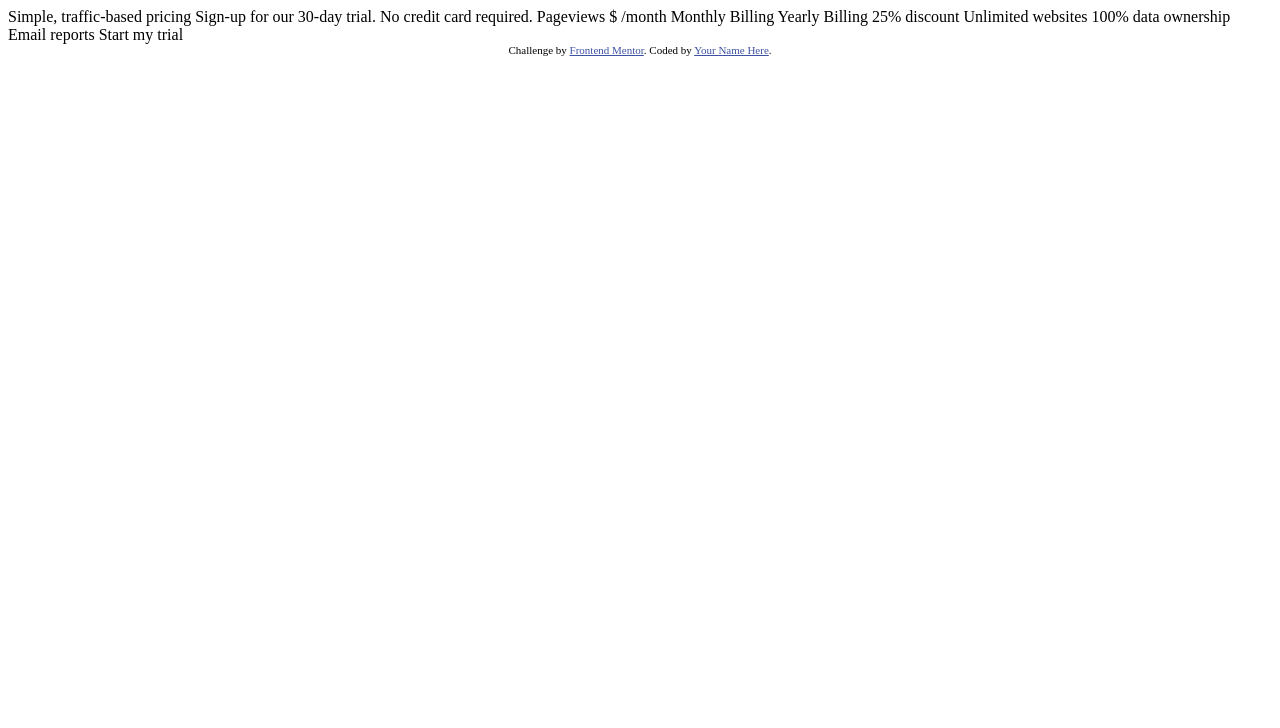
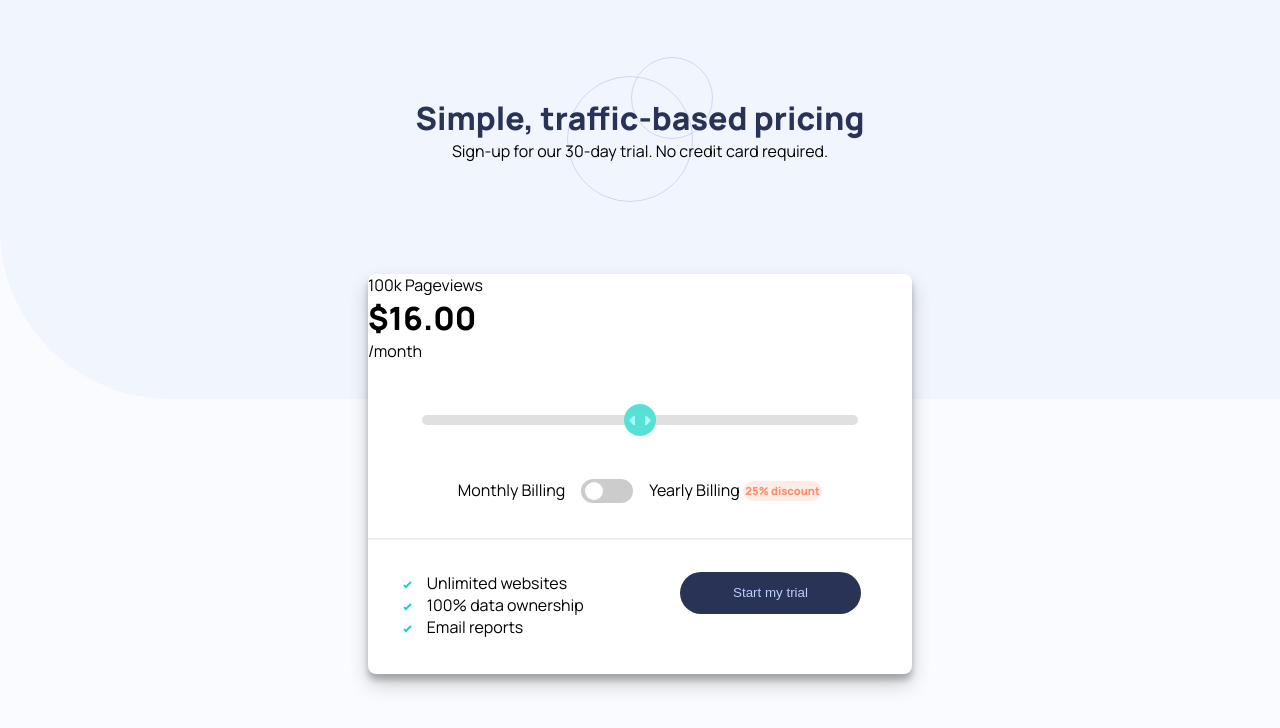
Before and after one commit to Kevo760/Interactive-Pricing, a plain HTML site: page index.html in a window 1280 px wide. Drawn offline with Linux system fonts and the light colour scheme.

Commit message:
Beta v1.0.0
HTML
-Added Tags
-Added button and slider

CSS
-Added styling

```diff
--- a/index.html
+++ b/index.html
@@ -5,35 +5,64 @@
   <meta name="viewport" content="width=device-width, initial-scale=1.0"> <!-- displays site properly based on user's device -->
 
   <link rel="icon" type="image/png" sizes="32x32" href="./images/favicon-32x32.png">
+  <link rel="stylesheet" href="./style.css">
+  <link rel="preconnect" href="https://fonts.googleapis.com">
+<link rel="preconnect" href="https://fonts.gstatic.com" crossorigin>
+<link href="https://fonts.googleapis.com/css2?family=Manrope:wght@400;500;600;800&display=swap" rel="stylesheet">
 
   <title>Frontend Mentor | Interactive pricing component</title>
 
-  <!-- Feel free to remove these styles or customise in your own stylesheet 👍 -->
-  <style>
-    .attribution { font-size: 11px; text-align: center; }
-    .attribution a { color: hsl(228, 45%, 44%); }
-  </style>
 </head>
 <body>
 
-  Simple, traffic-based pricing
-  Sign-up for our 30-day trial. No credit card required.
+  <div class="top-text">
+    <h1>Simple, traffic-based pricing</h1>
+    <p>Sign-up for our 30-day trial. No credit card required.</p>
+  </div>
 
-  Pageviews
-  $ /month
+  <div class="box">
+    <div class="top-section">
 
-  Monthly Billing
-  Yearly Billing 25% discount
+      <div class="page-view">100k Pageviews</div>
+      <div class="price"><h1>$16.00</h1>/month</div>
 
-  Unlimited websites
-  100% data ownership
-  Email reports
+      <input type="range" class="range-slider" id="myRange">
 
-  Start my trial
+      <div class="toggle-sec">
 
-  <div class="attribution">
-    Challenge by <a href="https://www.frontendmentor.io?ref=challenge" target="_blank">Frontend Mentor</a>.
-    Coded by <a href="#">Your Name Here</a>.
+        <p>Monthly Billing</p>
+
+        <label class="switch">
+          <input type="checkbox">
+          <span class="slider round"></span>
+        </label>
+
+       <p>Yearly Billing <span class="discount-text">25% discount</span></p>
+      </div>
+
+    </div>
+
+    <div class="bottom-section">
+
+      <div class="list">
+        <ul>
+          <li>Unlimited websites</li>
+          <li>100% data ownership</li>
+          <li>Email reports</li>
+        </ul>
+      </div>
+
+      <div class="trial">
+        <button>Start my trial</button>
+      </div>
+
+
+
+
+
+    </div>
   </div>
+
+  <script src="./script.js"></script>
 </body>
 </html>
--- /dev/null
+++ b/style.css
@@ -0,0 +1,219 @@
+html {
+    background-image: url('./images/bg-pattern.svg');
+    background-color: hsl(230, 100%, 99%);
+    background-repeat: no-repeat;
+    font-family: 'Manrope', sans-serif;
+    background-size: contain;
+    height: 100%;
+    width: 100%;
+}
+
+* {
+    padding: 0;
+    margin: 0;
+    box-sizing: border-box;
+}
+
+
+
+.box {
+    display: flex;
+    flex-direction: column;
+    background-color: hsl(0, 0%, 100%);
+    width: 34rem;
+    height: 25rem;
+    margin: auto;
+    border-radius: .5rem;
+    box-shadow: rgba(0, 0, 0, 0.19) 0px 10px 20px, rgba(0, 0, 0, 0.23) 0px 6px 6px;
+}
+
+
+/* ======================== TOP TEXT ========================== */
+
+.top-text {
+    background-image: url('./images/pattern-circles.svg');
+    background-repeat: no-repeat;
+    background-position: center;
+    padding: 3rem;
+    text-align: center;
+    margin: 3rem auto 4rem auto;
+}
+
+.top-text h1 {
+    color: hsl(227, 35%, 25%);
+}
+
+/* ======================== TOP TEXT ========================== */
+
+
+/* ======================== TOP SECTION ========================== */
+
+.top-section {
+    height: 16.5rem;
+    display: flex;
+    flex-direction: column;
+    flex-wrap: wrap;
+}
+
+
+
+.toggle-sec {
+    display: flex;
+    gap: 1em;
+    justify-content: center;
+}
+
+.discount-text {
+    font-size: .7em;
+    font-weight: bold;
+    color: hsl(15, 100%, 70%);
+    background-color: hsl(14, 92%, 95%);
+    border-radius: 10px;
+    padding: .2em;
+}
+
+/* -------------- SLIDER ------------- */
+
+.range-slider {
+    -webkit-appearance: none;
+    width: 80%;
+    height: 10px;
+    border-radius: 5px;
+    background: #d3d3d3;
+    outline: none;
+    opacity: 0.7;
+    -webkit-transition: .2s;
+    transition: opacity .2s;
+    margin: 4em auto 4em auto;
+  }
+
+  .range-slider:hover {
+    opacity: 1;
+  }
+
+  .range-slider::-webkit-slider-thumb {
+    -webkit-appearance: none;
+    appearance: none;
+    width: 23px;
+    height: 14px;
+    border: 0;
+    background-image: url('./images/icon-slider.svg');
+    background-position: center;
+    background-repeat: no-repeat;
+    background-color: hsl(174, 86%, 45%);
+    cursor: pointer;
+    border-radius: 50%;
+    padding: 1.2em;
+  }
+
+  .range-slider::-moz-range-thumb {
+    -webkit-appearance: none;
+    appearance: none;
+    width: 23px;
+    height: 14px;
+    border: 0;
+    background-image: url('./images/icon-slider.svg');
+    background-position: center;
+    background-repeat: no-repeat;
+    background-color: hsl(174, 86%, 45%);
+    cursor: pointer;
+    border-radius: 50%;
+    padding: 1.2em;
+  }
+
+/* -------------- TOGGLE ------------- */
+.switch {
+position: relative;
+display: inline-block;
+width: 52px;
+height: 24px;
+}
+
+.switch input {
+    opacity: 0;
+    width: 0;
+    height: 0;
+}
+
+.slider {
+    position: absolute;
+    cursor: pointer;
+    top: 0;
+    left: 0;
+    right: 0;
+    bottom: 0;
+    background-color: #ccc;
+    -webkit-transition: .4s;
+    transition: .4s;
+}
+
+.slider:before {
+    position: absolute;
+    content: "";
+    height: 18px;
+    width: 18px;
+    left: 4px;
+    bottom: 3px;
+    background-color: white;
+    -webkit-transition: .4s;
+    transition: .4s;
+  }
+
+  input:checked + .slider {
+    background-color: hsl(174, 86%, 45%);
+  }
+
+  input:focus + .slider {
+    box-shadow: 0 0 1px hsl(174, 86%, 45%);
+  }
+
+  input:checked + .slider:before {
+    -webkit-transform: translateX(26px);
+    -ms-transform: translateX(26px);
+    transform: translateX(26px);
+  }
+  .slider.round {
+    border-radius: 34px;
+  }
+
+  .slider.round:before {
+    border-radius: 50%;
+  }
+
+/* -------------- TOGGLE ------------- */
+
+/* ======================== TOP SECTION ========================== */
+
+/* ======================== BOTTOM SECTION ========================== */
+
+.bottom-section {
+    display: flex;
+    flex-direction: row;
+    flex-wrap: wrap;
+    height: 8.5;
+    justify-content: center;
+    gap: 6em;
+    padding-top: 2rem;
+    border-top: hsl(224, 65%, 95%) solid 2px;
+}
+
+li {
+    list-style-image: url('./images/icon-check.svg');
+    padding-left: .5em;
+}
+
+button {
+    display: block;
+    padding: 1em 4em;
+    border-radius: 2em;
+    border: none;
+    background-color: hsl(227, 35%, 25%);
+    color: hsl(226, 100%, 87%);
+    cursor: pointer;
+}
+
+button:hover {
+    color: white;
+}
+
+/* ======================== BOTTOM SECTION ========================== */
```
Also changed, not shown: script.js (added).
